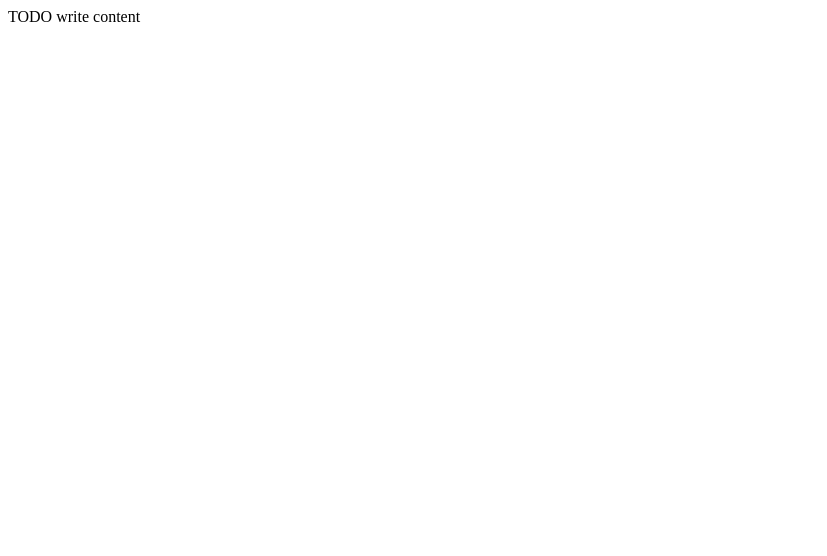
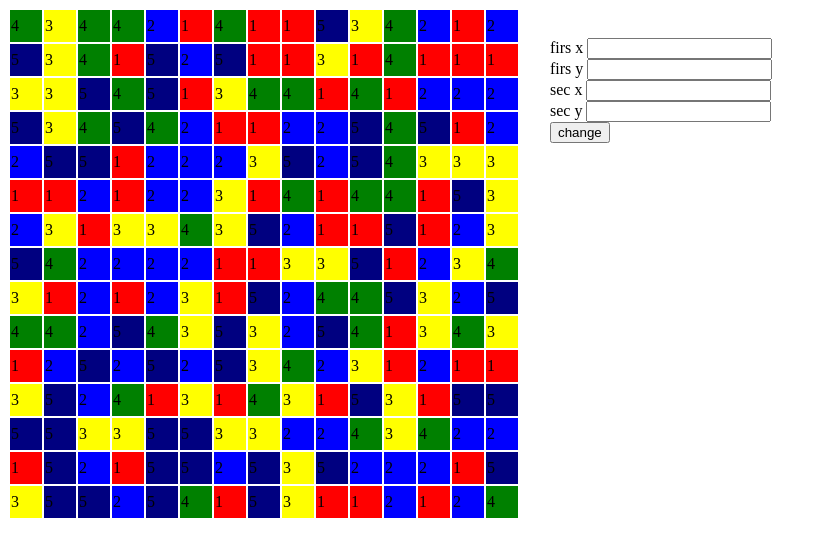
Before and after one commit to SparklingUnicorns/ciasteczka2, a plain HTML site: page public_html/index.html in a window 1280 px wide. Shown: the whole page, without its empty margins (0-827 px from the left). Drawn offline with Linux system fonts and the light colour scheme.

Commit message:
generowanie mapy

```diff
--- a/public_html/BoardClass.js
+++ b/public_html/BoardClass.js
@@ -1,5 +1,115 @@
-/*
- * To change this license header, choose License Headers in Project Properties.
- * To change this template file, choose Tools | Templates
- * and open the template in the editor.
- */
+
+function BoardClass(params) {
+
+    this.elements = [];
+    this.size = params.size;
+    this.htmlElement = params.htmlElement;
+
+    var Diamond1 = new DiamondClass({
+        type: "1",
+        name: "D1",
+        awards: {3: 100, 4: 250, 5: 500},
+        cssClass: "D1"
+    });
+
+    var Diamond2 = new DiamondClass({
+        type: "2",
+        name: "D2",
+        awards: {3: 100, 4: 250, 5: 500},
+        cssClass: "D2"
+    });
+
+    var Diamond3 = new DiamondClass({
+        type: "3",
+        name: "D3",
+        awards: {3: 100, 4: 250, 5: 500},
+        cssClass: "D3"
+    });
+
+    var Diamond4 = new DiamondClass({
+        type: "4",
+        name: "D4",
+        awards: {3: 100, 4: 250, 5: 500},
+        cssClass: "D4"
+    });
+
+    var Diamond5 = new DiamondClass({
+        type: "5",
+        name: "D5",
+        awards: {3: 100, 4: 250, 5: 500},
+        cssClass: "D5"
+    });
+
+    var DiamondsTypes = [];
+
+    DiamondsTypes.push(Diamond1);
+    DiamondsTypes.push(Diamond2);
+    DiamondsTypes.push(Diamond3);
+    DiamondsTypes.push(Diamond4);
+    DiamondsTypes.push(Diamond5);
+
+    this.createMap = function() {
+
+        var tableElement = $("<table/>", {
+            class: "board"
+        });
+
+        this.htmlElement.empty().append(tableElement);
+
+        for (var i = 0; i < this.size; i++) {
+            var trHtmlElement = $("<tr/>", {
+                class: "board-row"
+            });
+            var row = [];
+
+            for (var j = 0; j < this.size; j++) {
+                var diamondTypeIndex = Math.floor(Math.random() * DiamondsTypes.length);
+                var randomDiamond = DiamondsTypes[diamondTypeIndex];
+
+                var tdHtmlElement = $("<td/>", {
+                    class: "board-cell " + randomDiamond.cssClass,
+                    text: randomDiamond.type
+                });
+
+                row.push({
+                    diamondType: randomDiamond,
+                    htmlElement: tdHtmlElement
+                });
+                trHtmlElement.append(tdHtmlElement);
+            }
+            tableElement.append(trHtmlElement);
+            this.elements.push(row);
+        }
+console.log(this.elements);
+
+    };
+
+    $('#change').click(function() {
+        var firstX = $("input[name=firstX]").val();
+        var firstY = $("input[name=firstY]").val();
+
+        var secondX = $("input[name=secondX]").val();
+        var secondY = $("input[name=secondY]").val();
+
+  /*      var temp = this.elements[firstX][firstY].diamondType;
+        this.elements[firstX][firstY].diamondType = this.elements[secondX][secondY].diamondType;
+        this.assignDiamondToBoardElement(firstX, firstY, this.elements[firstX][firstY].diamondType);
+        this.elements[secondX][secondY].diamondType = temp;
+        this.assignDiamondToBoardElement(secondX, secondY, this.elements[secondX][secondY].diamondType);*/
+
+    });
+
+  /*  this.assignDiamondToBoardElement = function(rowIndex, colIndex, diamondType) {
+        var boardElement = this.elements[rowIndex][colIndex];
+        boardElement.diamondType = diamondType;
+        if (diamondType !== null) {
+            boardElement.htmlElement.removeClass().addClass("board-diamond " + diamondType.cssClass)
+                    .text(boardElement.diamondType.type);
+        }
+        else {
+            boardElement.htmlElement.removeClass().addClass("board-diamond empty")
+                    .text("");
+        }
+    };*/
+}
+;
--- a/public_html/DiamondClass.js
+++ b/public_html/DiamondClass.js
@@ -1,5 +1,25 @@
+
 /*
- * To change this license header, choose License Headers in Project Properties.
- * To change this template file, choose Tools | Templates
- * and open the template in the editor.
+ * klasa pojedyńczego diamentu
  */
+function DiamondClass(params) {
+
+    var requiredParams = [
+        "type",
+        "name",
+        "awards",
+        "cssClass"
+    ];
+
+    for (var i = 0; i < requiredParams.length; i++) {
+        if (typeof params[requiredParams[i]] === "undefined") {
+            throw new Error("diamond class params err");
+        }
+    }
+
+    this.type = params.type;
+    this.name = params.name;
+    this.awards = params.awards;
+    this.cssClass = params.cssClass;
+
+};
--- a/public_html/Game.js
+++ b/public_html/Game.js
@@ -1,5 +1,6 @@
-/*
- * To change this license header, choose License Headers in Project Properties.
- * To change this template file, choose Tools | Templates
- * and open the template in the editor.
- */
+var Game = {};
+Game.board = new BoardClass({
+    size: 15,
+    htmlElement: $("#ciasteczka")
+});
+Game.board.createMap();
--- a/public_html/index.html
+++ b/public_html/index.html
@@ -1,16 +1,27 @@
 <!DOCTYPE html>
-<!--
-To change this license header, choose License Headers in Project Properties.
-To change this template file, choose Tools | Templates
-and open the template in the editor.
--->
 <html>
     <head>
         <title>TODO supply a title</title>
         <meta charset="UTF-8">
         <meta name="viewport" content="width=device-width">
+        <script type="text/javascript" src="jquery-1.11.0.min.js"></script>
+        <script type="text/javascript" src="DiamondClass.js"></script>
+        <script type="text/javascript" src="BoardClass.js"></script>
+        <link rel="stylesheet" type="text/css" href="styles.css">
     </head>
     <body>
-        <div>TODO write content</div>
+        <div id="ciasteczka"></div>
+
+        <div id="console">
+           firs x <input type="text" name="firstX"><br>
+           firs y <input type="text" name="firstY"><br>
+
+           sec x <input type="text" name="secondX"><br>
+           sec y <input type="text" name="secondY"><br>
+
+            <input type="button" id="change" value="change">
+        </div>
+
+        <script type="text/javascript" src="Game.js"></script>
     </body>
 </html>
--- a/public_html/styles.css
+++ b/public_html/styles.css
@@ -1,9 +1,38 @@
-/*
-To change this license header, choose License Headers in Project Properties.
-To change this template file, choose Tools | Templates
-and open the template in the editor.
-*/
-/*
-    Created on : 2014-02-14, 21:38:29
-    Author     : emi
-*/
+.board-cell {
+    width: 30px;
+    height: 30px;
+    background-color: white;
+}
+
+.board-row {
+    width: 30px;
+    height: 30px;
+}
+
+.D1{
+    background-color: red;
+}
+
+.D2{
+    background-color: blue;
+}
+
+.D3{
+    background-color: yellow;
+}
+
+.D4{
+    background-color: green;
+}
+
+.D5{
+    background-color: navy;
+}
+#ciasteczka{
+    float: left;
+}
+
+#console{
+    margin: 30px;
+    float: left;
+}
```
